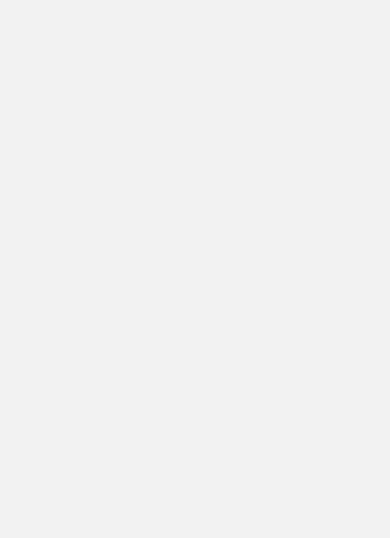
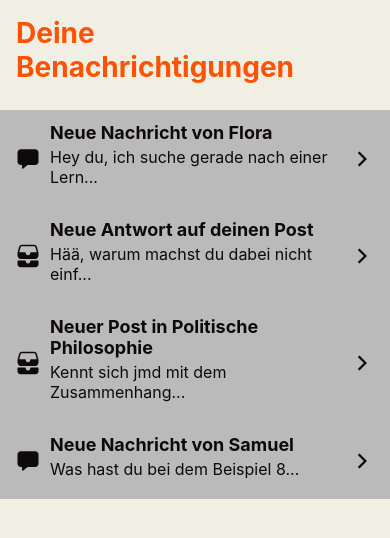
Before and after one commit to dakralex/study-buddies, a React Native app: screen /Notifications in a window 390 px wide. Shown: the top 538 px of the page. Built offline with nearby package versions, Linux system fonts and the light colour scheme.

Commit message:
Implement NotificationsScreen

```diff
--- a/src/screens/RootStack/NotificationsScreen.tsx
+++ b/src/screens/RootStack/NotificationsScreen.tsx
@@ -1,9 +1,43 @@
 import React from 'react';
-import {View} from 'react-native';
+import {Notifications} from '../../features/notifications/types';
 import {NotificationsScreenProps as Props} from '../../navigation/types';
+import AppScreen from '../AppScreen';
+import Container from '../../components/atoms/Container';
+import Heading from '../../components/atoms/text/Heading';
+import NotificationList from '../../components/organisms/NotificationList';
+
+export const PROTOTYPE_NOTIFICATIONS: Notifications = [
+  {
+    type: 'message',
+    title: 'Neue Nachricht von Flora',
+    message: 'Hey du, ich suche gerade nach einer Lern...',
+  },
+  {
+    type: 'post',
+    title: 'Neue Antwort auf deinen Post',
+    message: 'Hää, warum machst du dabei nicht einf...',
+  },
+  {
+    type: 'post',
+    title: 'Neuer Post in Politische Philosophie',
+    message: 'Kennt sich jmd mit dem Zusammenhang...',
+  },
+  {
+    type: 'message',
+    title: 'Neue Nachricht von Samuel',
+    message: 'Was hast du bei dem Beispiel 8...',
+  },
+];
 
 const NotificationsScreen = ({}: Props) => {
-  return <View />;
+  return (
+    <AppScreen scroll={false} padded={false}>
+      <Container>
+        <Heading>Deine Benachrichtigungen</Heading>
+      </Container>
+      <NotificationList notifications={PROTOTYPE_NOTIFICATIONS} />
+    </AppScreen>
+  );
 };
 
 export default NotificationsScreen;
--- a/src/screens/RootTab/HomeScreen.tsx
+++ b/src/screens/RootTab/HomeScreen.tsx
@@ -8,24 +8,7 @@ import NormalText from '../../components/atoms/text/NormalText';
 import {Notifications} from '../../features/notifications/types';
 import NotificationList from '../../components/organisms/NotificationList';
 import PrimaryButton from '../../components/atoms/buttons/PrimaryButton';
-
-const PROTOTYPE_NOTIFICATIONS: Notifications = [
-  {
-    type: 'message',
-    title: 'Neue Nachricht von Flora',
-    message: 'Hey du, ich suche gerade nach einer Lern...',
-  },
-  {
-    type: 'post',
-    title: 'Neue Antwort auf deinen Post',
-    message: 'Hää, warum machst du dabei nicht einf...',
-  },
-  {
-    type: 'post',
-    title: 'Neuer Post in Politische Philosophie',
-    message: 'Kennt sich jmd mit dem Zusammenhang...',
-  },
-];
+import {PROTOTYPE_NOTIFICATIONS} from '../RootStack/NotificationsScreen';
 
 const HomeScreen = ({navigation}: Props) => {
   return (
@@ -36,7 +19,7 @@ const HomeScreen = ({navigation}: Props) => {
           Das sind deine neuesten Ereignisse auf StudyBuddies!
         </NormalText>
       </Container>
-      <NotificationList notifications={PROTOTYPE_NOTIFICATIONS} />
+      <NotificationList notifications={PROTOTYPE_NOTIFICATIONS.slice(0, 3)} />
       <Container>
         <PrimaryButton
           onPress={() => {
```
